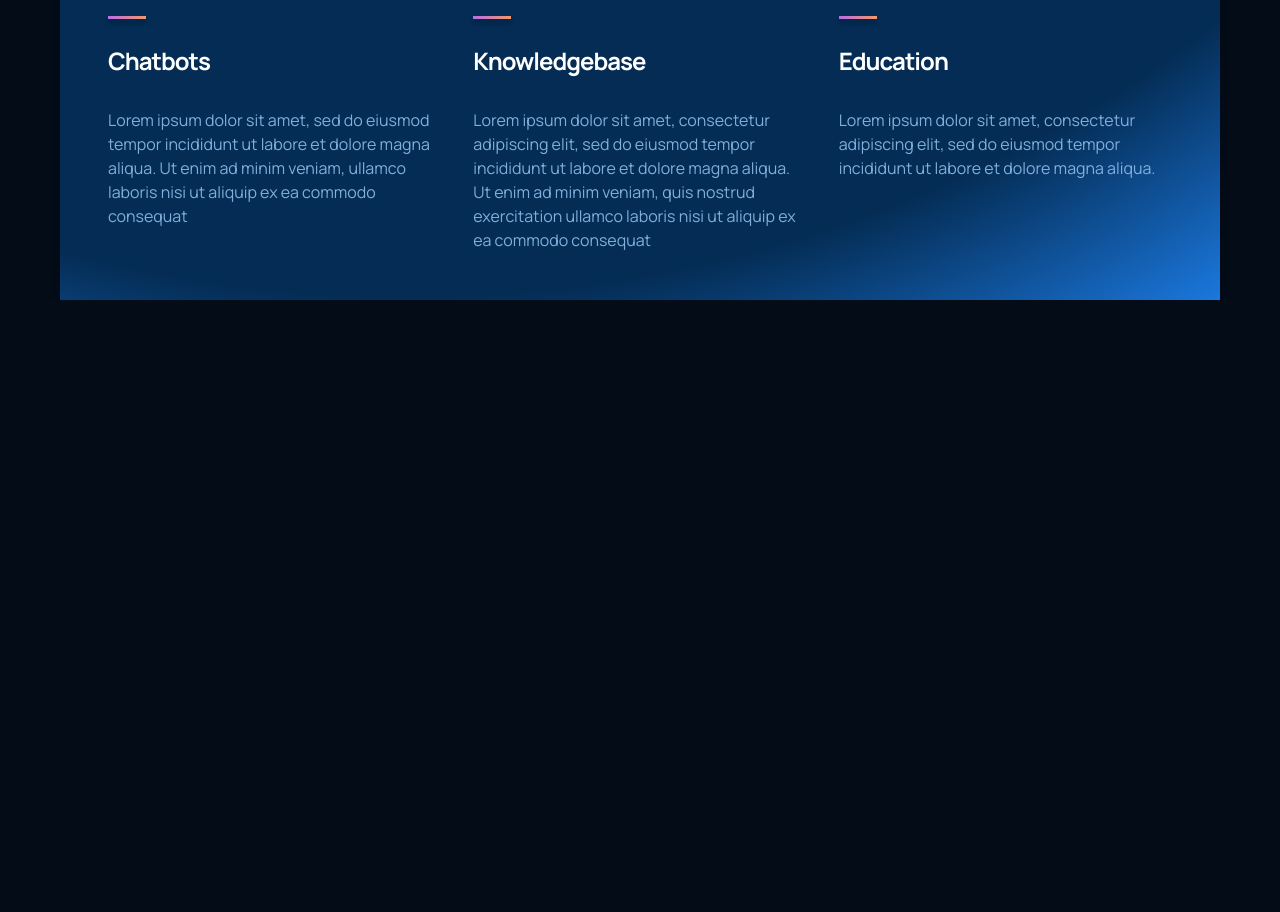
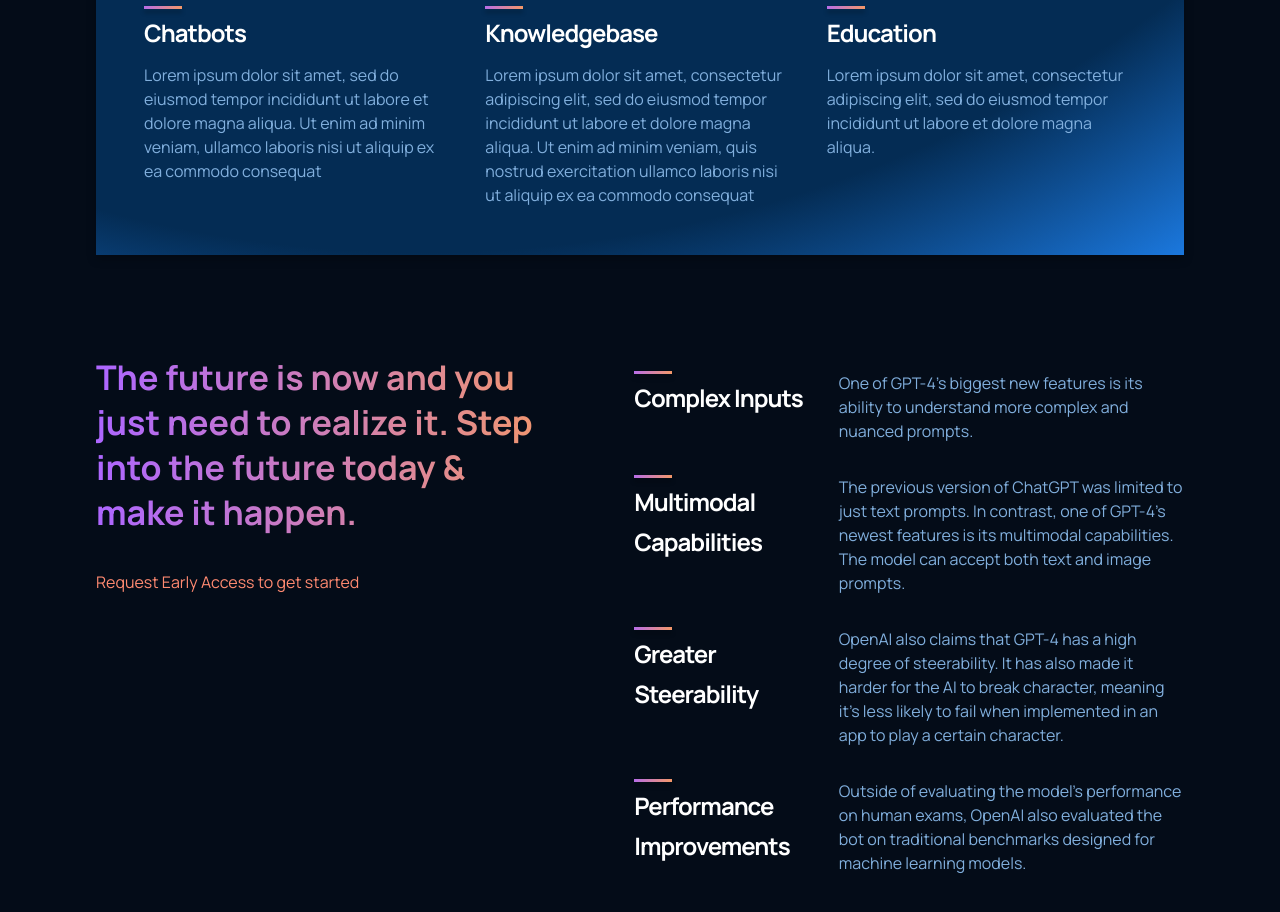
Before and after one commit to ArKaes13/gpt4-website, a React app: page / in a window 1280 px wide. Shown: the part 1279-2191 px from the top of the page. Before the commit the page ends 1579 px from the top, so only its background shows below. Built offline with nearby package versions, Linux system fonts and the light colour scheme.

Commit message:
added functions section

```diff
--- a/main.css
+++ b/main.css
@@ -375,7 +375,7 @@
     background: #031b34;
     background: radial-gradient(circle at 30% -100%, #042c54 25%, rgb(4, 44, 84, 1) 85%, rgba(27, 120, 222, 1) 100%);
     filter: drop-shadow(0 .4rem .4rem rgba(0, 0, 0, .25));
-    margin: 0 6rem;
+    margin: 0 9.6rem;
 }
 
 .whatgpt4Heading {
@@ -397,6 +397,7 @@
     font-weight: 500;
     line-height: 3rem;
     color: #ff8a71;
+    cursor: pointer;
 }
 
 .whatgpt4FeatureBottom {
@@ -437,7 +438,7 @@
 .featureTitle h1 {
     font-size: 2.4rem;
     font-weight: 700;
-    line-height: 7.5rem;
+    line-height: 4rem;
     letter-spacing: -.1rem;
     color: white;
 }
@@ -465,7 +466,7 @@
 
 @media screen and (max-width: 850px) {
     #wgpt4 {
-        margin: 0 4rem;
+        margin: 0 3.2rem;
     }
 
     .whatgpt4Heading {
@@ -514,3 +515,60 @@
         min-width: 100%;
     }
 }
+
+/* ----------Functions---------- */
+
+#functions {
+    width: 100%;
+    display: flex;
+    justify-content: space-between;
+    padding: 0 9.6rem;
+    margin: 10rem 0;
+}
+
+.functionsHeading {
+    flex: 1;
+    display: flex;
+    flex-direction: column;
+    text-align: left;
+    margin: 0 8rem 0 0;
+}
+
+.functionsHeading h1 {
+    font-size: 3.4rem;
+    font-weight: 700;
+    line-height: 4.5rem;
+}
+
+.functionsHeading p {
+    font-size: 1.6rem;
+    font-weight: 400;
+    line-height: 3rem;
+    color: #ff8a71;
+    margin: 3.2rem 0 0 0;
+    cursor: pointer;
+}
+
+.functionsContainer {
+    flex: 1.2;
+    display: flex;
+    align-items: center;
+    flex-direction: column;
+}
+
+@media screen and (max-width: 990px) {
+    #functions {
+        flex-direction: column;
+    }
+
+    .functionsHeading {
+        margin: 0 0 3.2rem 0;
+    }
+}
+
+@media screen and (max-width: 550px) {
+    .functionsHeading h1 {
+        font-size: 2.8rem;
+        line-height: 3.8rem;
+    }
+}
--- a/src/components/App.js
+++ b/src/components/App.js
@@ -3,6 +3,7 @@
 import Header from './Header.js';
 import Brand from './Brand.js';
 import WhatGPT4 from './WhatGPT4.js';
+import Functions from './Functions.js';
 
 function App() {
     return (
@@ -13,6 +14,7 @@
                 </div>
             <Brand />
             <WhatGPT4 />
+            <Functions />
             {/* <Possibility />
             <CTA />
             <Blog />
--- /dev/null
+++ b/src/components/Functions.js
@@ -0,0 +1,33 @@
+import React from 'react';
+import Feature from './Feature.js';
+
+function Functions() {
+    return (
+        <section id='functions'>
+            <div className='functionsHeading'>
+                <h1 className='gradient_text'>The future is now and you just need to realize it. Step into the future today & make it happen.</h1>
+                <p>Request Early Access to get started</p>
+            </div>
+            <div className='functionsContainer'>
+                <Feature
+                    title='Complex Inputs'
+                    text="One of GPT-4's biggest new features is its ability to understand more complex and nuanced prompts."
+                />
+                <Feature
+                    title='Multimodal Capabilities'
+                    text="The previous version of ChatGPT was limited to just text prompts. In contrast, one of GPT-4's newest features is its multimodal capabilities. The model can accept both text and image prompts."
+                />
+                <Feature
+                    title='Greater Steerability'
+                    text="OpenAI also claims that GPT-4 has a high degree of steerability. It has also made it harder for the AI to break character, meaning it's less likely to fail when implemented in an app to play a certain character."
+                />
+                <Feature
+                    title='Performance Improvements'
+                    text="Outside of evaluating the model's performance on human exams, OpenAI also evaluated the bot on traditional benchmarks designed for machine learning models."
+                />
+            </div>
+        </section>
+    );
+};
+
+export default Functions;
--- a/src/components/WhatGPT4.js
+++ b/src/components/WhatGPT4.js
@@ -3,7 +3,7 @@
 
 function WhatGPT4() {
     return (
-        <div id='wgpt4'>
+        <section id='wgpt4'>
             <div className='whatgpt4FeatureTop'>
                 <Feature
                     title='What is GPT-4'
@@ -30,7 +30,7 @@
                     text='Lorem ipsum dolor sit amet, consectetur adipiscing elit, sed do eiusmod tempor incididunt ut labore et dolore magna aliqua.'
                 />
             </div>
-        </div>
+        </section>
     );
 };
 
--- a/src/styles.css
+++ b/src/styles.css
@@ -376,7 +376,7 @@
     background: #031b34;
     background: radial-gradient(circle at 30% -100%, #042c54 25%, rgb(4, 44, 84, 1) 85%, rgba(27, 120, 222, 1) 100%);
     filter: drop-shadow(0 .4rem .4rem rgba(0, 0, 0, .25));
-    margin: 0 6rem;
+    margin: 0 9.6rem;
 }
 
 .whatgpt4Heading {
@@ -398,6 +398,7 @@
     font-weight: 500;
     line-height: 3rem;
     color: #ff8a71;
+    cursor: pointer;
 }
 
 .whatgpt4FeatureBottom {
@@ -438,7 +439,7 @@
 .featureTitle h1 {
     font-size: 2.4rem;
     font-weight: 700;
-    line-height: 7.5rem;
+    line-height: 4rem;
     letter-spacing: -.1rem;
     color: white;
 }
@@ -466,7 +467,7 @@
 
 @media screen and (max-width: 850px) {
     #wgpt4 {
-        margin: 0 4rem;
+        margin: 0 3.2rem;
     }
 
     .whatgpt4Heading {
@@ -515,3 +516,60 @@
         min-width: 100%;
     }
 }
+
+/* ----------Functions---------- */
+
+#functions {
+    width: 100%;
+    display: flex;
+    justify-content: space-between;
+    padding: 0 9.6rem;
+    margin: 10rem 0;
+}
+
+.functionsHeading {
+    flex: 1;
+    display: flex;
+    flex-direction: column;
+    text-align: left;
+    margin: 0 8rem 0 0;
+}
+
+.functionsHeading h1 {
+    font-size: 3.4rem;
+    font-weight: 700;
+    line-height: 4.5rem;
+}
+
+.functionsHeading p {
+    font-size: 1.6rem;
+    font-weight: 400;
+    line-height: 3rem;
+    color: #ff8a71;
+    margin: 3.2rem 0 0 0;
+    cursor: pointer;
+}
+
+.functionsContainer {
+    flex: 1.2;
+    display: flex;
+    align-items: center;
+    flex-direction: column;
+}
+
+@media screen and (max-width: 990px) {
+    #functions {
+        flex-direction: column;
+    }
+
+    .functionsHeading {
+        margin: 0 0 3.2rem 0;
+    }
+}
+
+@media screen and (max-width: 550px) {
+    .functionsHeading h1 {
+        font-size: 2.8rem;
+        line-height: 3.8rem;
+    }
+}
```
